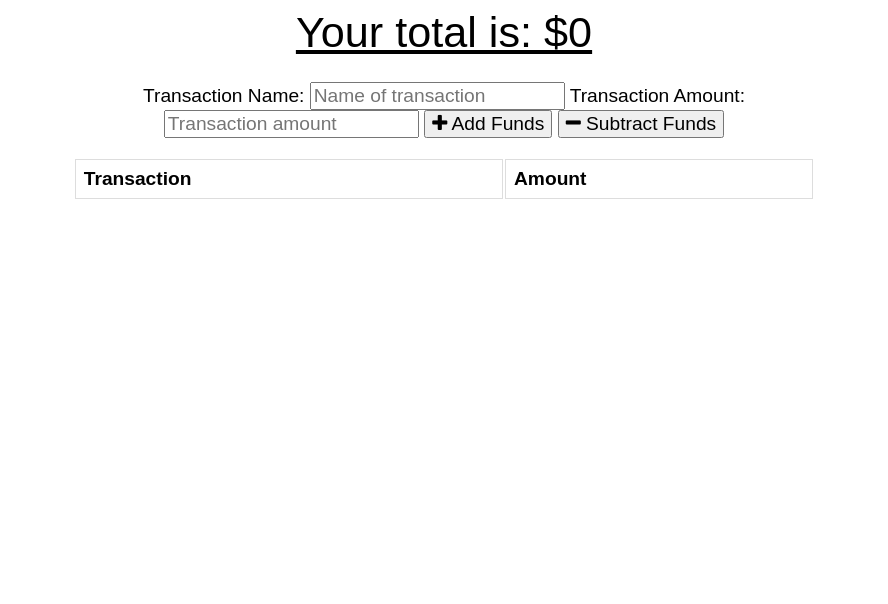
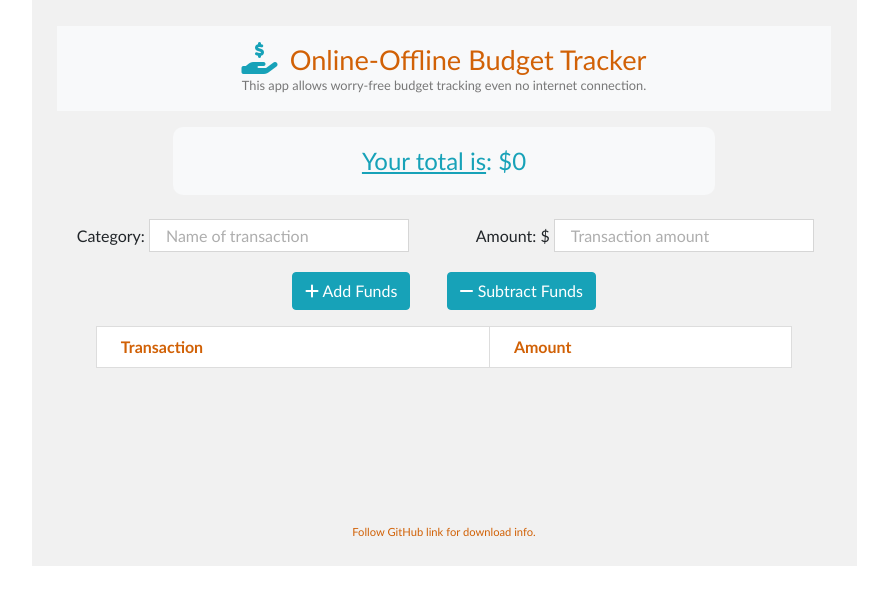
Before and after one commit to aspiring-developer/Budget-Tracker, a website: page public/index.html in a window 1280 px wide. Shown: the whole page, without its empty margins (196-1084 px from the left). Drawn offline with nearby package versions, Linux system fonts and the light colour scheme; no server answers; a web font is replaced by a local one.

Commit message:
App screenshot upload.

```diff
--- a/public/index.html
+++ b/public/index.html
@@ -1,5 +1,6 @@
 <!DOCTYPE html>
 <html lang="en">
+
 <head>
   <meta charset="UTF-8">
   <meta name="viewport" content="width=device-width, initial-scale=1.0">
@@ -9,28 +10,46 @@
     add expenses and deposits offline, check later when online">
   <link rel="shortcut icon" href="icons/icon-192x192.png" type="image/x-icon">
 
-  <link rel="stylesheet" href="https://stackpath.bootstrapcdn.com/font-awesome/4.7.0/css/font-awesome.min.css">
+  <link rel="stylesheet" href="https://stackpath.bootstrapcdn.com/bootstrap/4.5.0/css/bootstrap.min.css" integrity="sha384-9aIt2nRpC12Uk9gS9baDl411NQApFmC26EwAOH8WgZl5MYYxFfc+NcPb1dKGj7Sk" crossorigin="anonymous">
+  <script src="https://kit.fontawesome.com/15bf670575.js" crossorigin="anonymous"></script>
+  <link rel="stylesheet" href="reset.css">
   <link rel="stylesheet" href="styles.css">
   <link rel="manifest" href="manifest.webmanifest" />
 
   <title>Budget Tracker</title>
 </head>
+
 <body>
-  <div class="wrapper">
-    <div class="total">
-      <div class="total">Your total is: $<span id="total">0</span></div>
+  <div class="container wrapper">
+    <header class="bg-light p-3">
+      <i class="fas fa-hand-holding-usd fa-4x text-info d-inline"></i>
+      <h1 class="d-inline pl-2"> Online-Offline Budget Tracker</h1>
+      <p> This app allows worry-free budget tracking even no internet connection. </p>
+    </header>
+    <!-- Main Interactive Section -->
+    <section>
+      <div class="col totalBox bg-light text-info">
+        <div class="total"><span id="textTotal">Your total is</span>: $<span id="total">0</span></div>
       </div>
-
       <div class="form">
-      <label for="t-name">Transaction Name:</label>
+        <div class="row d-flex">
+        <div class="col-sm-12 col-md-6 mb-1">
+        <label for="t-name">Category:</label>
         <input type="text" id="t-name" placeholder="Name of transaction" />
-      <label for="t-amount">Transaction Amount:</label>
+       </div>
+       <div class="col-sm-12 col-md-6 mb-1">
+        <label for="t-amount">Amount: $</label>
         <input type="number" min="0" id="t-amount" placeholder="Transaction amount" />
-      <button id="add-btn"><i class="fa fa-plus buttons"></i> Add Funds</button>
-      <button id="sub-btn"><i class="fa fa-minus"></i> Subtract Funds</button>
+      </div>
+        </div>
+        <button id="add-btn" class="button btn btn-info"><i class="fa fa-plus buttons"></i> Add Funds</button>
+        <button id="sub-btn" class="button btn btn-info"><i class="fa fa-minus"></i> Subtract Funds</button>
         <p class="error"></p>
       </div>
 
+    </section>
+ <!-- Result Section -->
+ <section>
     <div class="transactions">
       <table>
         <thead>
@@ -44,10 +63,18 @@
     </div>
 
     <canvas id="myChart"></canvas>
-  </div>
+ </section>
+ <footer>
+    <p> Follow <a href="https://github.com/ssh1sharma/Budget-Tracker">GitHub link </a> for download info.</p>
+ </footer>
+</div> <!-- container wrapper ends -->
 
   <script src="https://cdn.jsdelivr.net/npm/chart.js@2.8.0"></script>
+  <script src="https://code.jquery.com/jquery-3.5.1.slim.min.js" integrity="sha384-DfXdz2htPH0lsSSs5nCTpuj/zy4C+OGpamoFVy38MVBnE+IbbVYUew+OrCXaRkfj" crossorigin="anonymous"></script>
+  <script src="https://cdn.jsdelivr.net/npm/popper.js@1.16.0/dist/umd/popper.min.js" integrity="sha384-Q6E9RHvbIyZFJoft+2mJbHaEWldlvI9IOYy5n3zV9zzTtmI3UksdQRVvoxMfooAo" crossorigin="anonymous"></script>
+  <script src="https://stackpath.bootstrapcdn.com/bootstrap/4.5.0/js/bootstrap.min.js" integrity="sha384-OgVRvuATP1z7JjHLkuOU7Xw704+h835Lr+6QL9UvYjZE3Ipu6Tp75j7Bh/kR0JKI" crossorigin="anonymous"></script>
   <script src="index.js"></script>
   <script src="js/register.js"></script>
 </body>
+
 </html>
--- /dev/null
+++ b/public/reset.css
@@ -0,0 +1,30 @@
+/* ########## GOOGLE FONTS ########## */
+
+@import url("https://fonts.googleapis.com/css?family=Merriweather+Sans|Aguafina+Script|Fira+Sans:100,100i,400,400i,700,700i,900,900i|Poppins:100,100i,400,400i,700,700i,900,900i|Tulpen+One&display=swap");
+* {
+	-webkit-box-sizing: border-box;
+	-moz-box-sizing: border-box;
+	box-sizing: border-box;
+}
+
+html, body, div, span, applet, object, iframe, h1, h2, h3, h4, h5, h6, p, blockquote, pre, a, abbr, acronym, address, big, cite, code, del, dfn, em, img, ins, kbd, q, s, samp, small, strike, strong, sub, sup, tt, var b, u, i, center, dl, dt, dd, ol, ul, li, fieldset, form, label, legend, table, caption, tbody, tfoot, thead, tr, th, d, article, aside, canvas, details, embed, figure, figcaption, footer, header, hgroup, menu, nav, output, ruby, section, summary, time, mark, audio, video, button {
+	margin: 0;
+	padding: 0;
+}
+
+body {
+	font-family: 'Fira Sans', sans-serif;
+	font-weight: 500;
+}
+
+.mainWrapper {
+	margin: 0 auto;
+}
+
+img {
+	max-width: 100%;
+}
+
+a, a:link, a:visited, a:hover, a:active {
+	text-decoration: none;
+}
--- a/public/styles.css
+++ b/public/styles.css
@@ -1,20 +1,92 @@
 body {
-  font-size: 120%;
-  font-family: Arial;
+  font-family: 'Trebuchet MS', 'Lucida Sans Unicode', 'Lucida Grande', 'Lucida Sans', Arial, sans-serif;
 }
-button, input {
-  font-size: 100%;
-  font-family: Arial;
+.wrapper {
+  margin: 0 auto;
+  max-width: 825px;
+  text-align: center;
+  background-color: #f1f1f1;
+  padding: 1.6rem;
 }
 
+h1 {
+  font-size: 1.7rem;
+  color: #d16106;
+}
+
+p {
+  font-size: 0.8rem;
+  color: #777;
+}
+
+.totalBox {
+  width: 70%;
+ color: #d16106;
+  text-align: center;
+  margin: 0 auto;
+  margin-top: 1rem;
+  padding: 1rem;
+  border-radius: 10px;
+    }
+
+  .total {
+    font-size: 1.5rem;
+
+  }
+ #textTotal {
+    text-decoration: underline;
+  }
+  .form {
+    margin-top: 1.5rem;
+    width: 100%;
+  }
+
+ .form-group {
+	font-size: 0.9rem;
+}
+.form-control {
+	font-size: 0.9rem;
+}
+input::placeholder {
+  color: #aeaeae;
+  padding:.2rem .5rem;
+}
+input:focus::placeholder
+{color: transparent;
+}
+#t-name, #t-amount {
+  border: 1px solid #d6d6d6;
+  width: 70%;
+  padding: .2rem .5rem;
+}
+
+.btn {
+	margin: 1rem
+}
+.fa-hand-holding-usd {
+  font-size: 2rem;
+}
+.transactions {
+  text-align: left;
+  max-height: 300px;
+  overflow: auto;
+  width: 90%;
+  margin: 0 auto;
+}
 table {
   width: 100%;
+  border: 1px solid #c2a9a9;
+  background-color: #fff;
+  /* padding: 1rem; */
 }
 
 td, th {
   border: 1px solid #dddddd;
   text-align: left;
-  padding: 8px;
+  padding: .5rem 0 .5rem 1.5rem;
+}
+th {
+ color: #d16106;
 }
 
 tr:nth-child(even) {
@@ -25,26 +97,7 @@ tr:nth-child(even) {
   color: red;
 }
 
-.wrapper {
-  margin: 0 auto;
-  max-width: 825px;
-  text-align: center;
+footer p, a {
+  color: #d16106;
+  font-size: 0.7rem;
 }
-
-.total {
-  font-size: 150%;
-  text-decoration: underline;
-}
-
-.form {
-  margin-top: 25px;
-  width: 100%;
-}
-
-.transactions {
-  text-align: left;
-  max-height: 300px;
-  overflow: auto;
-  width: 90%;
-  margin: 0 auto;
-}
```
Also changed, not shown: public/images/budget-tracker-screenshot-1.jpg (added), public/images/budget-tracker-screenshot-2.jpg (added). Lines whose indentation alone changed are shown as unchanged.
